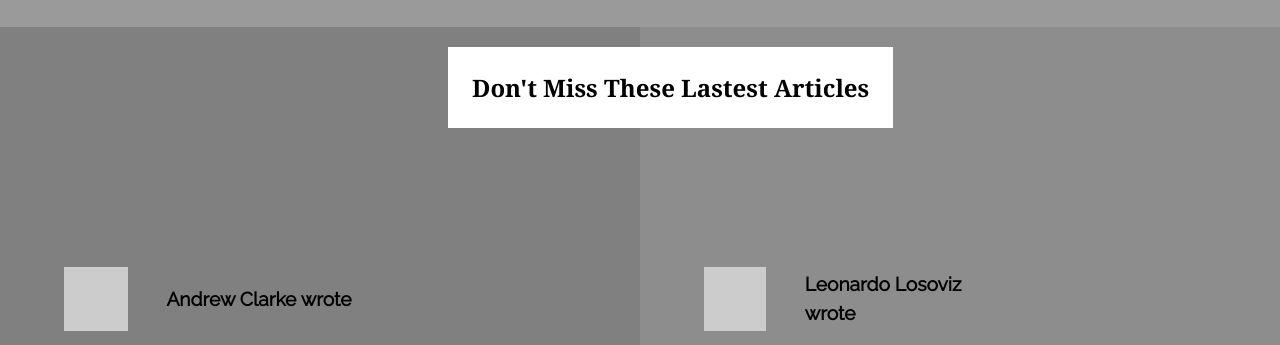
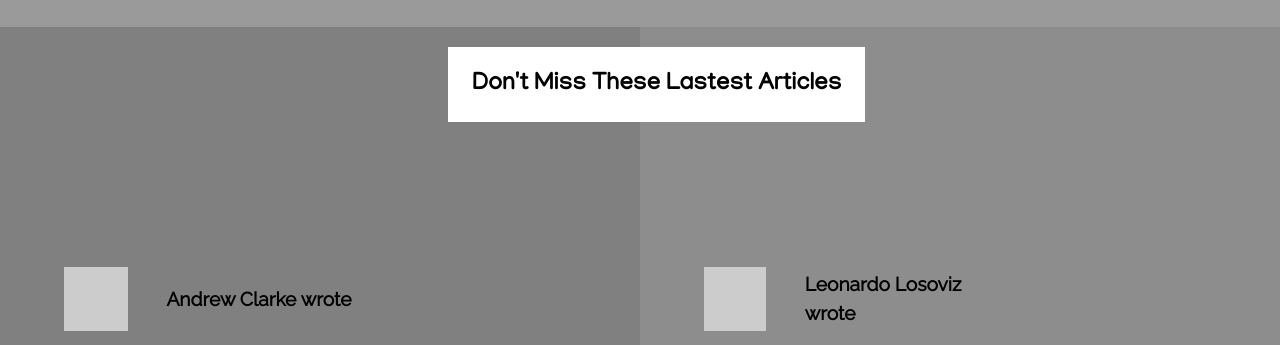
Before and after one commit to adaorachi/smashing-magazine, a plain HTML site: page index.html in a window 1280 px wide. Shown: the part 133-478 px from the top of the page. Drawn offline with Linux system fonts and the light colour scheme.

```diff
--- a/css/main.css
+++ b/css/main.css
@@ -105,7 +105,6 @@ body {
   background-color: #fff;
   margin: 0;
   padding: 0;
-  font-family: georgia, 'times new roman', times, serif;
   font-size: 100%;
 }
 
@@ -143,6 +142,7 @@ table {
 .wrapper {
   background-color: #fff;
   color: #000;
+  font-family: 'Manjari', sans-serif;
 }
 
 p {
```
Also changed, not shown: images/screenshot1.jpg (added), images/screenshot2.jpg (added), 1 other file.
